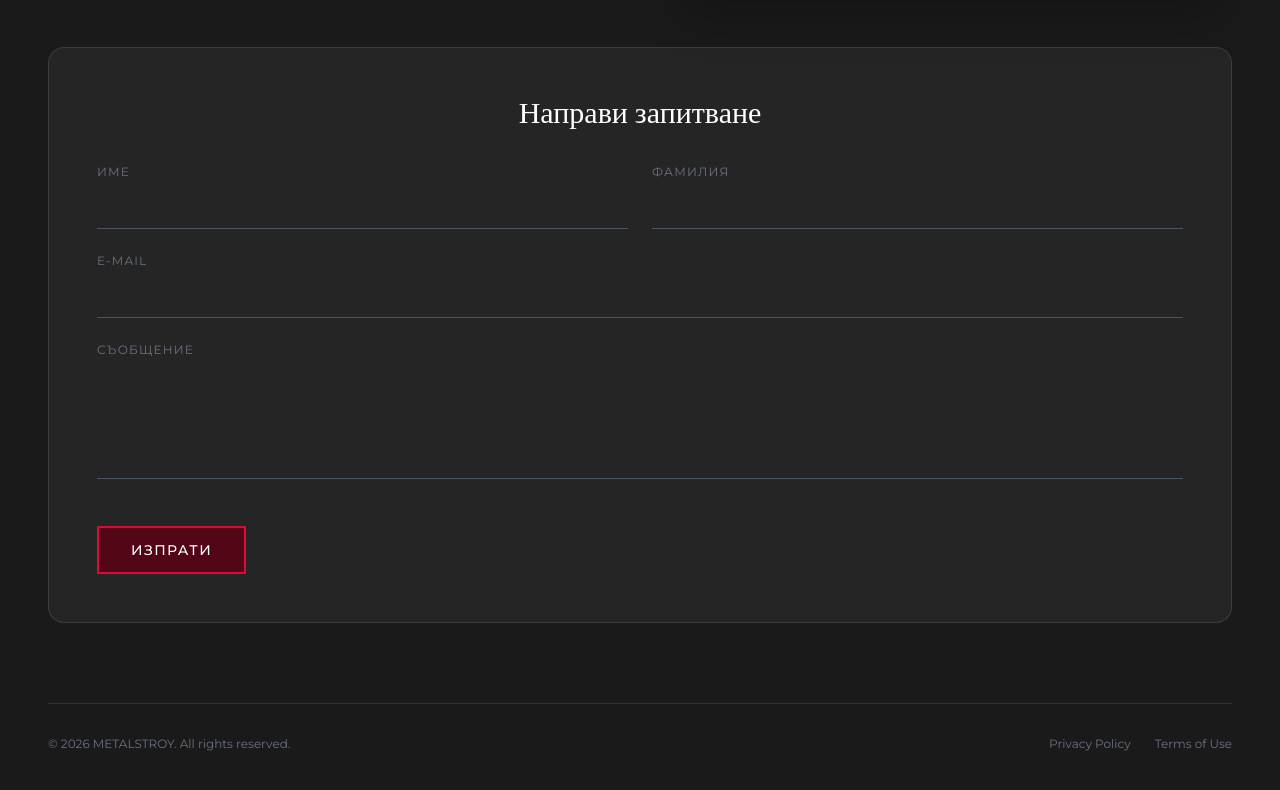
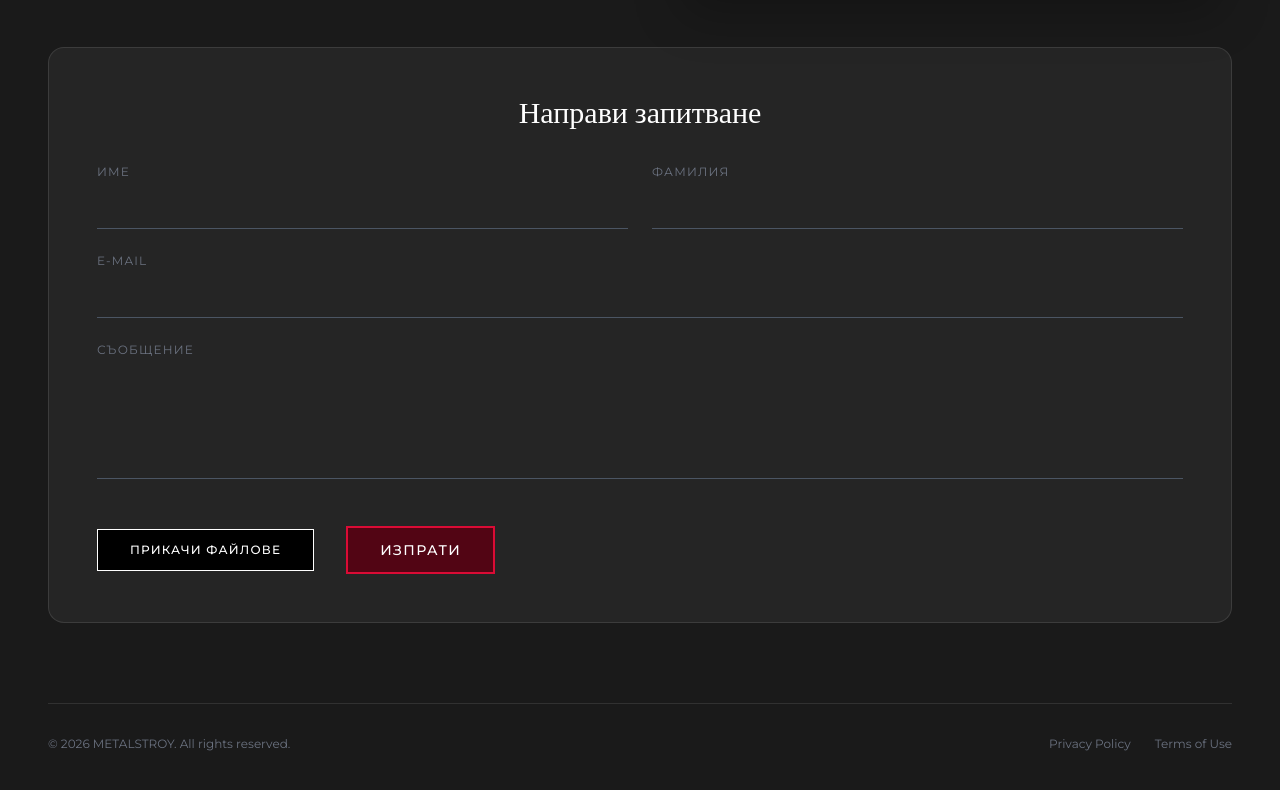
Before and after one commit to raykov16/raykov16.github.io, a React (Vite) app: page / in a window 1280 px wide. Shown: the part 5734-6524 px from the top of the page. Built offline with nearby package versions, Linux system fonts and the light colour scheme.

Commit message:
add attachment button

```diff
--- a/components/Contact.tsx
+++ b/components/Contact.tsx
@@ -2,6 +2,16 @@ import React from 'react';
 import { Button } from './ui/Button';
 
 export const Contact: React.FC = () => {
+  /* Step 1: Add necessary hooks */
+  const fileInputRef = React.useRef<HTMLInputElement>(null);
+  const [selectedFiles, setSelectedFiles] = React.useState<File[]>([]);
+
+  const handleFileChange = (e: React.ChangeEvent<HTMLInputElement>) => {
+    if (e.target.files && e.target.files.length > 0) {
+      setSelectedFiles(Array.from(e.target.files));
+    }
+  };
+
   return (
     <footer id="contact" className="bg-corporate-dark text-white py-24">
       <div className="container mx-auto px-6 md:px-12">
@@ -66,8 +76,27 @@ export const Contact: React.FC = () => {
               <label className="block text-xs uppercase tracking-widest text-gray-500 mb-2">Съобщение</label>
               <textarea rows={4} className="w-full bg-transparent border-b border-gray-600 py-2 text-white focus:outline-none focus:border-corporate-gold transition-colors resize-none"></textarea>
             </div>
-            <div className="pt-4">
+            <div className="pt-4 flex items-center gap-4">
+              <Button
+                type="button"
+                variant="secondary-dark"
+                onClick={() => fileInputRef.current?.click()}
+                className="py-2 px-6 text-xs"
+              >
+                Прикачи файлове
+              </Button>
+              <span className="text-sm text-gray-400">
+                {selectedFiles.length > 0 ? `${selectedFiles.length} файл(а)` : ''}
+              </span>
               <Button variant="primary" className="w-full md:w-auto">ИЗПРАТИ</Button>
+              <input
+                type="file"
+                multiple
+                ref={fileInputRef}
+                onChange={handleFileChange}
+                accept=".png, .jpg, .jpeg, .pdf"
+                className="hidden"
+              />
             </div>
           </form>
         </div>
```
